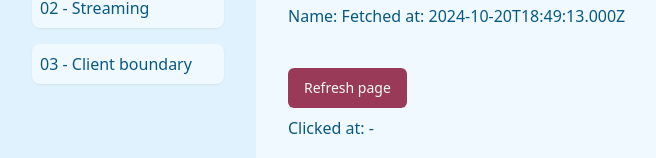
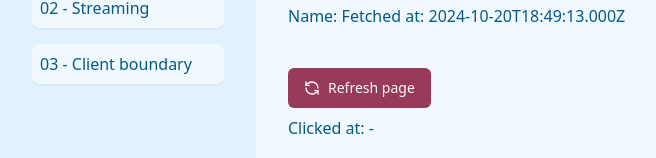
Before and after one commit to bennettdams/workshop-react-server-components, a Next.js app: page /01-intro in a window 1280 px wide. Shown: the part 228-386 px from the top of the page, without its empty margins (0-656 px from the left). Built offline with nearby package versions, Linux system fonts and the light colour scheme.

Commit message:
Update examples

```diff
--- a/src/app/02-streaming/page.tsx
+++ b/src/app/02-streaming/page.tsx
@@ -19,6 +19,7 @@ export default async function Page() {
         <div>
           {/* <Suspense fallback={"Loading users.."}> */}
           <UserList />
+          {/* <UserList /> */}
           {/* </Suspense> */}
         </div>
 
--- a/src/app/03-client-boundary/page.tsx
+++ b/src/app/03-client-boundary/page.tsx
@@ -31,6 +31,10 @@ export default async function Page() {
 
         {/* <Counter initialCount={count} /> */}
 
+        {/* <Suspense fallback="Loading users..">
+          <UserList />
+        </Suspense> */}
+
         <RefreshPageButton />
       </div>
     </div>
--- a/src/components/refresh-page-button.tsx
+++ b/src/components/refresh-page-button.tsx
@@ -1,5 +1,6 @@
 "use client";
 
+import { RefreshCcwIcon } from "lucide-react";
 import { useRouter } from "next/navigation";
 import { useState } from "react";
 import { Button } from "./ui/button";
@@ -17,7 +18,8 @@ export function RefreshPageButton() {
           router.refresh();
         }}
       >
-        Refresh page
+        <RefreshCcwIcon />
+        <span>Refresh page</span>
       </Button>
 
       <p className="mt-2">Clicked at: {clickedAt?.toISOString() ?? "-"}</p>
```
